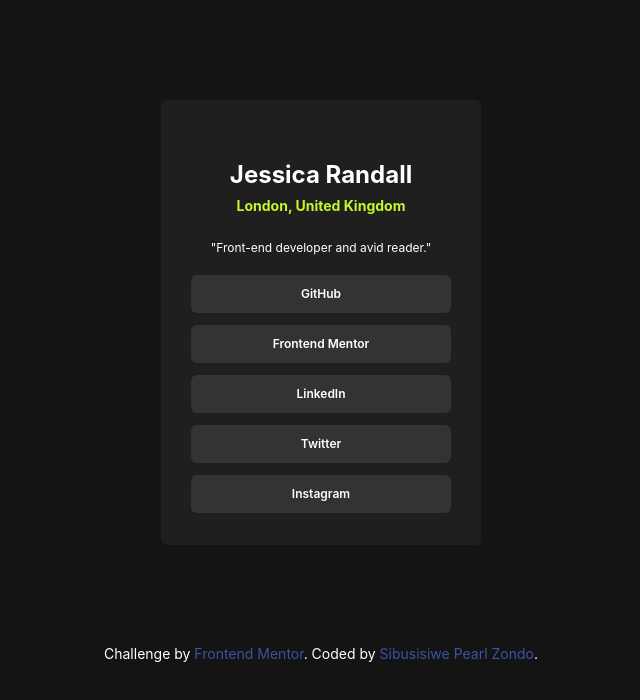
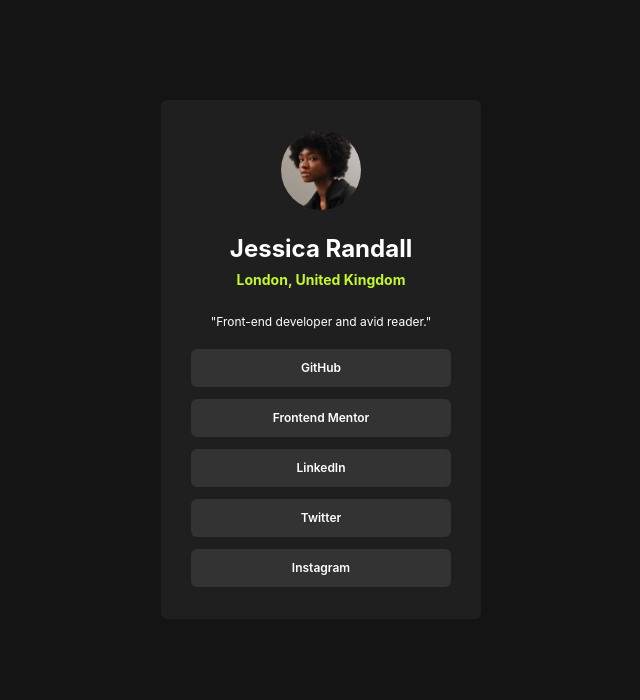
Before and after one commit to SPZONDO/social-links, a plain HTML site: page index.html in a window 1280 px wide. Shown: the whole page, without its empty margins (319-959 px from the left). Drawn offline with Linux system fonts and the light colour scheme.

Commit message:
Update index.html

```diff
--- a/index.html
+++ b/index.html
@@ -12,7 +12,7 @@
 <body>
     <main>
         <section>
-            <img src="/assets/images/avatar-jessica.jpeg" alt="">
+            <img src="avatar-jessica.jpeg" alt="">
             <h1>Jessica Randall </h1>
             <h4>London, United Kingdom </h4>
             <p>"Front-end developer and avid reader."</p>
@@ -23,11 +23,6 @@
             <button> Instagram</button>
         </section>
     </main>
-    <footer>
-        <div class="attribution">
-            <p>Challenge by <a href="https://www.frontendmentor.io?ref=challenge" target="_blank">Frontend Mentor</a>. Coded by <a href="#">Sibusisiwe Pearl Zondo</a>.
-        </div>
-    </footer>
 </body>
 
 </html>
```
